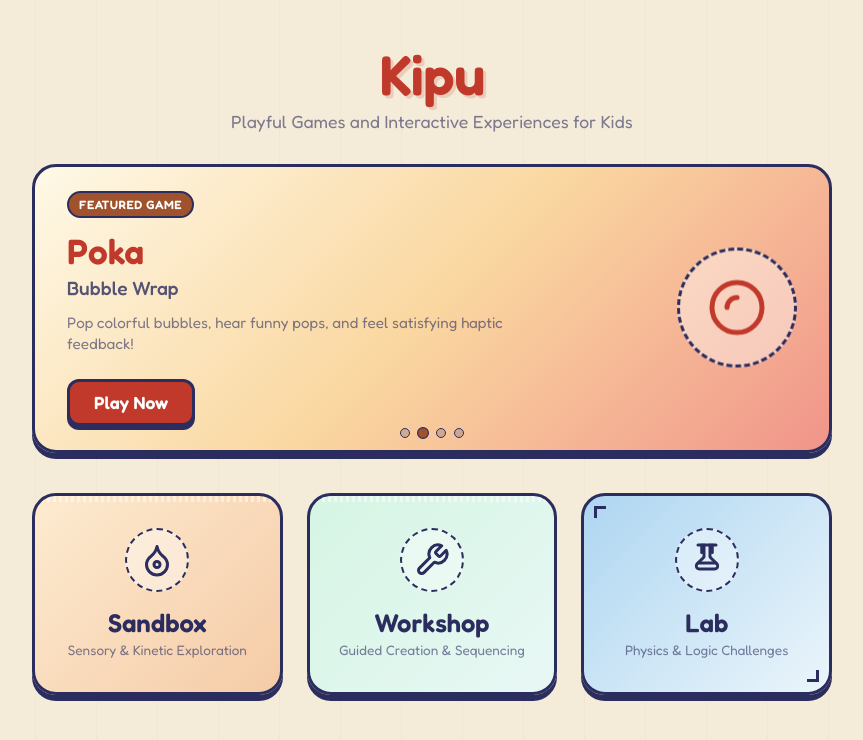
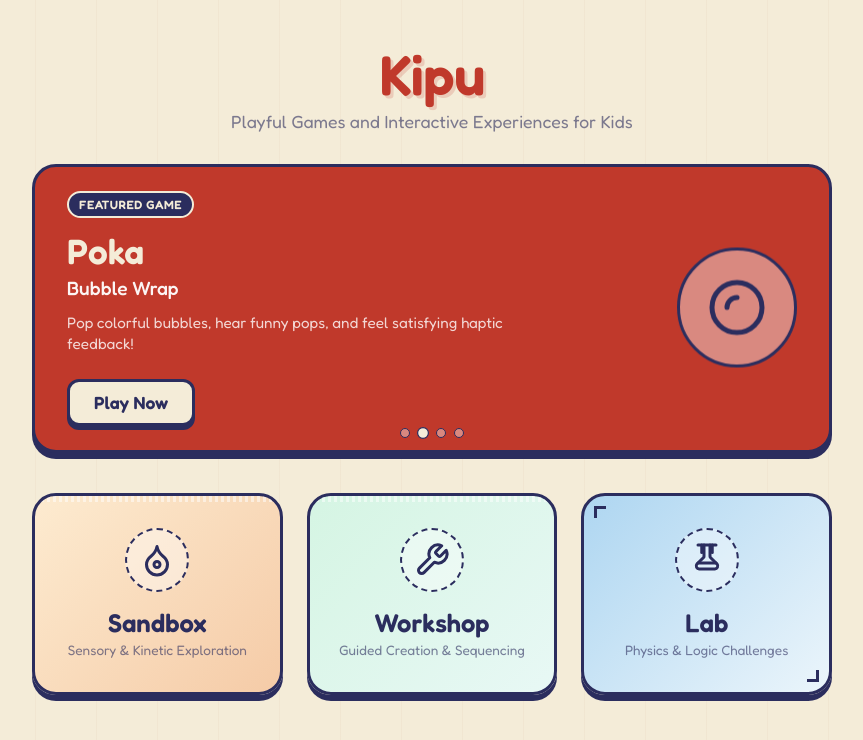
Before and after one commit to higherkey/kipu, a website built with Vite: page index.html in a window 1280 px wide. Shown: the whole page, without its empty margins (208-1071 px from the left). Built offline with nearby package versions, Linux system fonts and the light colour scheme; some packages are replaced by stand-ins of ours.

Commit message:
style: update hero card to solid primary red background

```diff
--- a/src/style.css
+++ b/src/style.css
@@ -129,7 +129,7 @@ html, body {
   align-items: center;
   width: 100%;
   max-width: 800px;
-  background: linear-gradient(135deg, #FEF9E7 0%, #FAD7A0 50%, #F1948A 100%);
+  background-color: var(--primary);
   border: 3px solid var(--fg);
   border-radius: 24px;
   padding: 24px 32px;
@@ -157,8 +157,8 @@ html, body {
 }
 
 .featured-badge {
-  background-color: var(--accent);
-  color: white;
+  background-color: var(--fg);
+  color: var(--color-parchment);
   font-family: 'Fredoka', sans-serif;
   font-weight: 700;
   font-size: 0.75rem;
@@ -166,14 +166,14 @@ html, body {
   border-radius: 20px;
   margin-bottom: 0.75rem;
   letter-spacing: 0.5px;
-  border: 2px solid var(--fg);
+  border: 2px solid var(--color-parchment);
 }
 
 .hero-card h2 {
   font-family: 'Fredoka', sans-serif;
   font-size: 2.2rem;
   font-weight: 700;
-  color: var(--primary);
+  color: var(--color-parchment);
   margin: 0 0 0.25rem 0;
 }
 
@@ -181,22 +181,22 @@ html, body {
   font-family: 'Fredoka', sans-serif;
   font-size: 1.2rem;
   font-weight: 500;
-  color: rgba(43, 45, 94, 0.8);
+  color: rgba(255, 255, 255, 0.95);
   margin: 0 0 0.75rem 0;
 }
 
 .hero-card p#hero-desc {
   font-family: 'Fredoka', sans-serif;
   font-size: 0.95rem;
-  color: rgba(43, 45, 94, 0.6);
+  color: rgba(255, 255, 255, 0.8);
   margin: 0 0 1.5rem 0;
   max-width: 450px;
   line-height: 1.4;
 }
 
 .hero-btn-play {
-  background-color: var(--primary);
-  color: white;
+  background-color: var(--color-parchment);
+  color: var(--fg);
   font-family: 'Fredoka', sans-serif;
   font-weight: 700;
   font-size: 1.1rem;
@@ -221,7 +221,7 @@ html, body {
   height: 120px;
   border-radius: 50%;
   background-color: rgba(255, 255, 255, 0.4);
-  border: 3px dashed var(--fg);
+  border: 3px solid var(--fg);
   margin-left: 2rem;
   animation: hero-float 6s ease-in-out infinite;
 }
@@ -235,7 +235,7 @@ html, body {
   display: flex;
   align-items: center;
   justify-content: center;
-  color: var(--primary);
+  color: var(--fg);
 }
 
 #hero-icon-container svg {
@@ -257,7 +257,7 @@ html, body {
   width: 10px;
   height: 10px;
   border-radius: 50%;
-  background-color: rgba(43, 45, 94, 0.2);
+  background-color: rgba(255, 255, 255, 0.4);
   border: 1.5px solid var(--fg);
   cursor: pointer;
   padding: 0;
@@ -265,7 +265,7 @@ html, body {
 }
 
 .hero-dots .dot.active {
-  background-color: var(--accent);
+  background-color: var(--color-parchment);
   transform: scale(1.2);
 }
 
```
